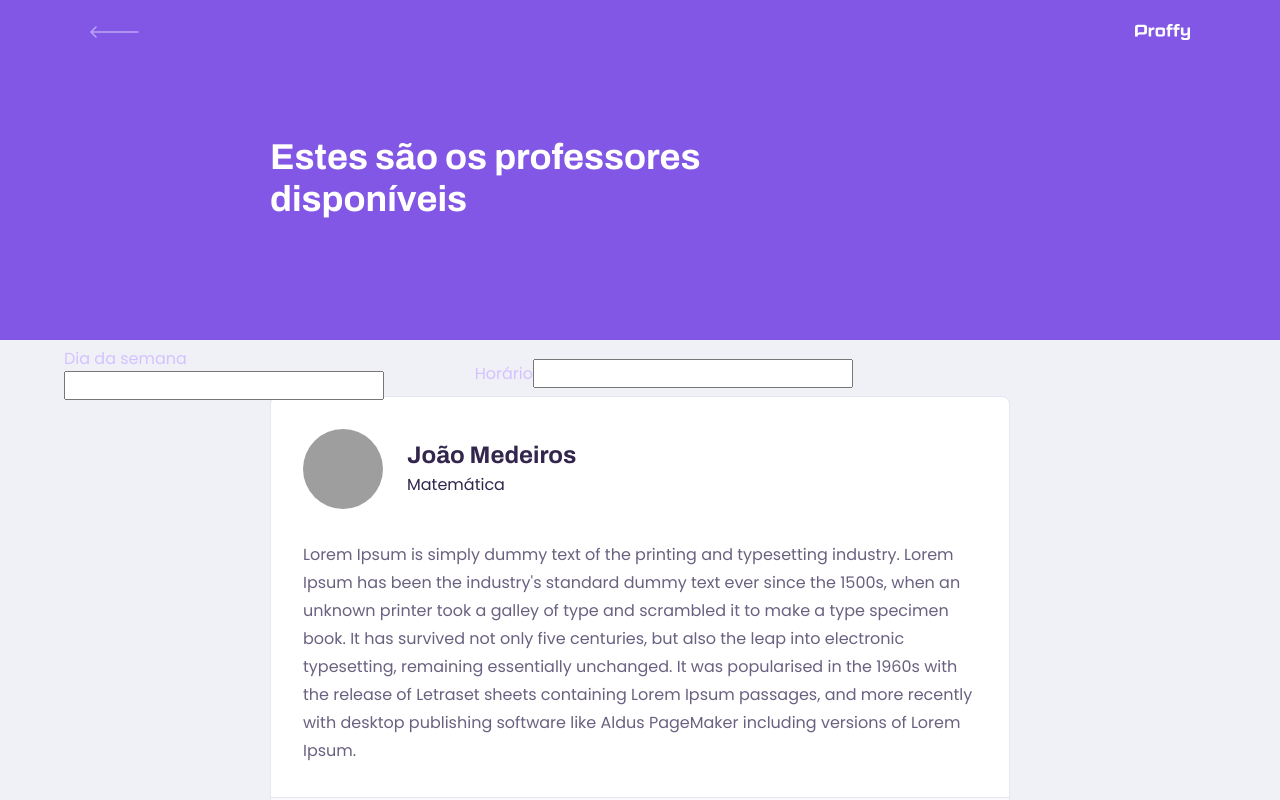
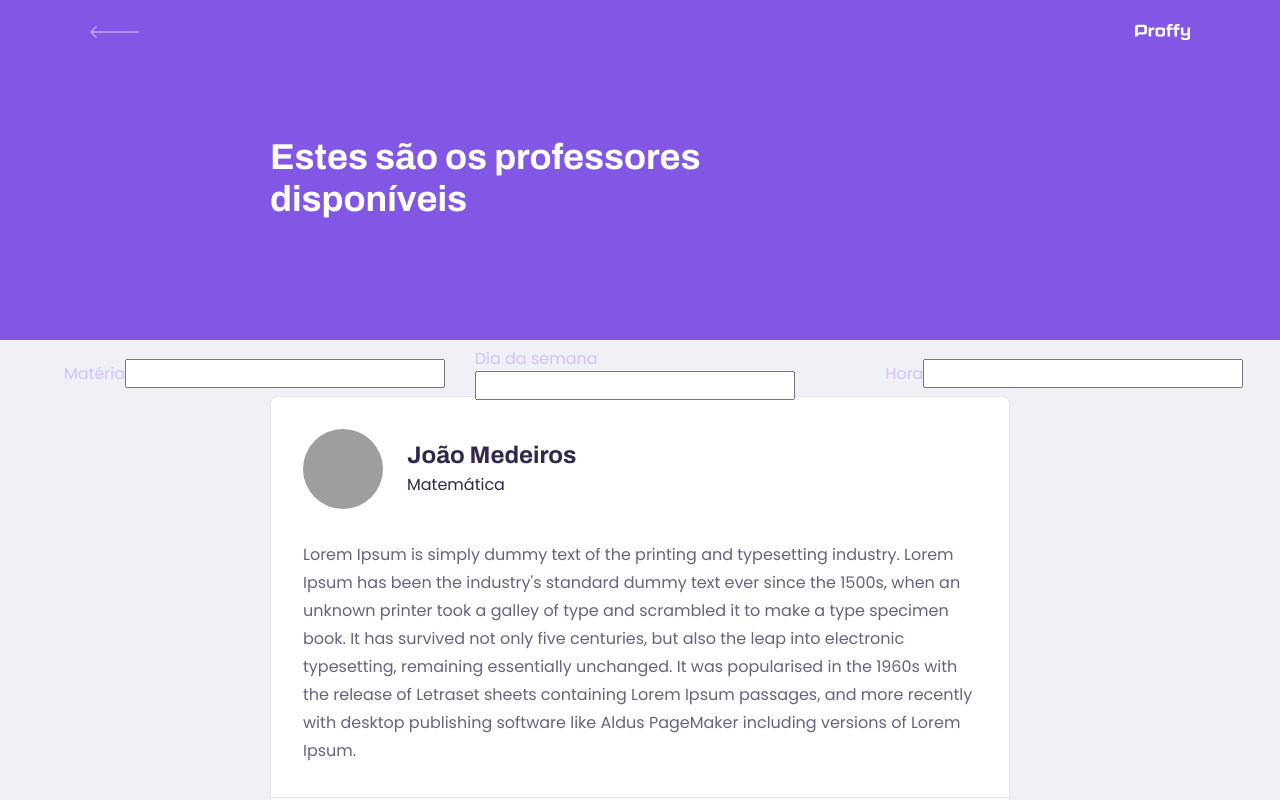
Before and after one commit to JVMedeiros/proffy, a React (Create React App) app in the folder web/: page /study in a window 1280 px wide. Shown: the top 800 px of the page. Built offline with nearby package versions, Linux system fonts and the light colour scheme; grey boxes are pictures that could not be loaded.

Commit message:
input component implement

```diff
--- a/web/src/pages/TeacherList/index.tsx
+++ b/web/src/pages/TeacherList/index.tsx
@@ -6,6 +6,7 @@
 //Components
 import PageHeader from '../../components/PageHeader';
 import TeacherItem from '../../components/TeacherItem';
+import Input from '../../components/Input';
 
 
 function TeacherList() {
@@ -13,17 +14,9 @@
         <div id="page-teacher-list" className="container">
             <PageHeader title="Estes são os professores disponíveis">
                 <form id="search-teachers">
-
-
-                    <div className="input-block">
-                        <label htmlFor="week-day">Dia da semana</label>
-                        <input type="text" id="week-day"/>
-                    </div>
-
-                    <div className="input-block">
-                        <label htmlFor="time">Horário</label>
-                        <input type="text" id="time"/>
-                    </div>
+                    <Input name="subject" label="Matéria"/>
+                    <Input name="week_day" label="Dia da semana"/>
+                    <Input name="time" label="Hora"/>
                 </form>
             </PageHeader>
 
```
